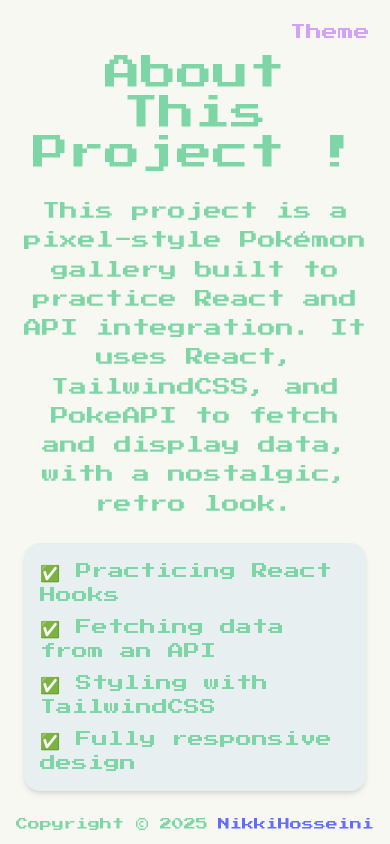
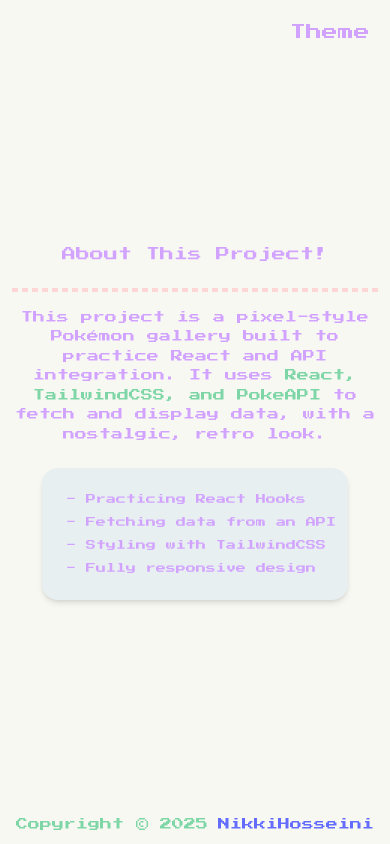
Before and after one commit to Nikkihosseini/react-mini-projects, a React (Vite) app: page /About in a window 390 px wide. Built offline with nearby package versions, Linux system fonts and the light colour scheme.

Commit message:
style: make About component responsive

```diff
--- a/src/Pages/About.jsx
+++ b/src/Pages/About.jsx
@@ -14,18 +14,19 @@
             <Footer/>
         </div>
 
-        <div className="flex flex-col items-center justify-center  min-h-screen text-center p-6">
-            <h1 className="text-4xl font-bold mb-6">About This Project !</h1>
-             <p className="max-w-xl text-lg leading-relaxed mb-6">
+        <div className="flex flex-col items-center justify-center min-h-screen text-center px-3 text-pastel-glitch-purple">
+            <h1 className="text-sm sm:text-xl md:text-4xl font-bold mb-6 w-full">About This Project!</h1>
+            <span className='border-2 border-dashed w-full border-vintage-rose mb-4'></span>
+             <p className="max-w-xl text-xs md:text-lg leading-relaxed mb-6">
                 This project is a pixel-style Pokémon gallery built to practice React and API integration.
-                It uses <span className="font-bold">React, TailwindCSS, and PokeAPI</span> to fetch and display data,
+                It uses <span className="text-retro-mint-green">React, TailwindCSS, and PokeAPI</span> to fetch and display data,
                 with a nostalgic, retro look.
             </p>
-            <ul className="bg-neon-blue/10 p-4 rounded-2xl text-left shadow-md space-y-2">
-                <li>✅ Practicing React Hooks</li>
-                <li>✅ Fetching data from an API</li>
-                <li>✅ Styling with TailwindCSS</li>
-                <li>✅ Fully responsive design</li>
+            <ul className="felx items-center justify-center bg-neon-blue/10 p-6 pr-3 rounded-2xl text-left shadow-md space-y-2 text-[10px] md:text-base">
+                <li>- Practicing React Hooks</li>
+                <li>- Fetching data from an API</li>
+                <li>- Styling with TailwindCSS</li>
+                <li>- Fully responsive design</li>
             </ul>
         </div>
     </div>
```
